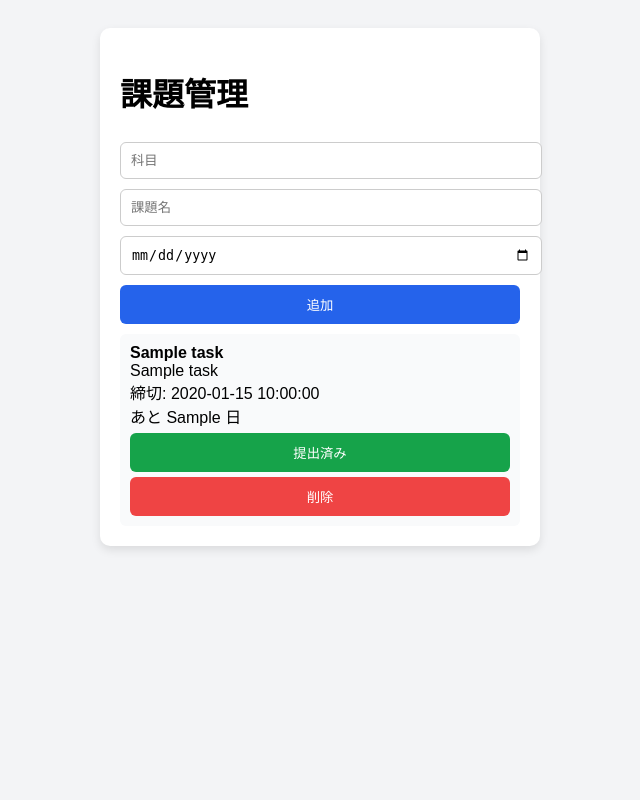
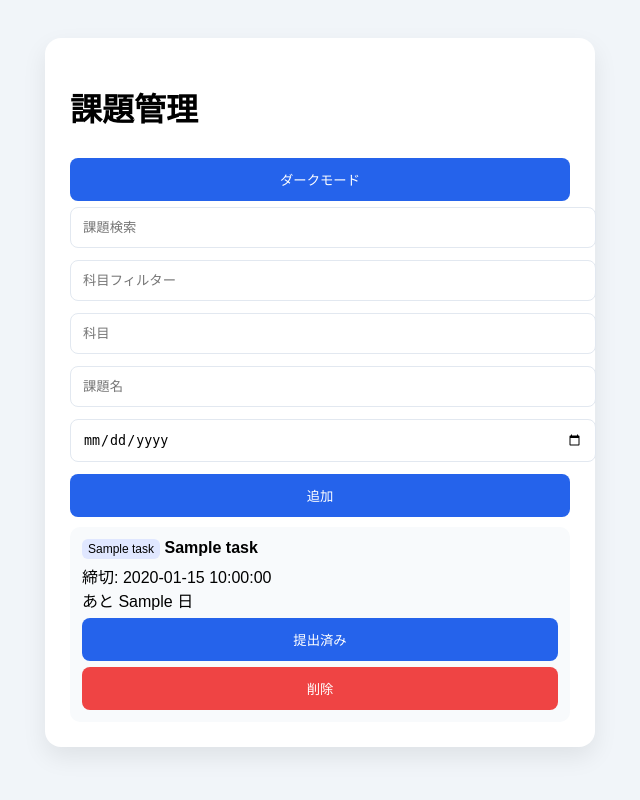
Before and after one commit to shogok0/task-app, a Flask app: template templates/index.html in a window 1280 px wide. Shown: the whole page, without its empty margins (320-960 px from the left). Run offline with Flask 3, Linux system fonts and the light colour scheme; the template is opened without the code that fills it: most values are stand-ins (such as "Sample title", 1, 10 or a date in 2020); some libraries are stand-ins or nearby versions.

Commit message:
UI upgrade

```diff
--- a/templates/index.html
+++ b/templates/index.html
@@ -8,61 +8,66 @@
 
 body{
 font-family: Arial;
-background:#f3f4f6;
-padding:20px;
+background:#f1f5f9;
+padding:30px;
+transition:0.3s;
+}
+
+.dark{
+background:#0f172a;
+color:white;
 }
 
 .container{
-max-width:400px;
+max-width:500px;
 margin:auto;
 background:white;
-padding:20px;
-border-radius:10px;
-box-shadow:0 4px 10px rgba(0,0,0,0.1);
+padding:25px;
+border-radius:16px;
+box-shadow:0 10px 25px rgba(0,0,0,0.08);
+}
+
+.dark .container{
+background:#1e293b;
 }
 
 input{
 width:100%;
-padding:10px;
-margin:5px 0;
-border-radius:6px;
-border:1px solid #ccc;
+padding:12px;
+margin:6px 0;
+border-radius:8px;
+border:1px solid #e2e8f0;
 }
 
 button{
 width:100%;
-padding:10px;
+padding:12px;
+border:none;
+border-radius:8px;
 background:#2563eb;
 color:white;
-border:none;
-border-radius:6px;
-margin-top:5px;
-}
-
-.delete{
-background:#ef4444;
-}
-
-.done{
-background:#16a34a;
+margin-top:6px;
+cursor:pointer;
 }
 
 .task{
-padding:10px;
+padding:12px;
 margin-top:10px;
-border-radius:6px;
+border-radius:10px;
+background:#f8fafc;
 }
 
-.red{
-background:#fee2e2;
+.dark .task{
+background:#334155;
 }
 
-.orange{
-background:#ffedd5;
-}
-
-.normal{
-background:#f9fafb;
+.subject{
+font-size:12px;
+background:#e0e7ff;
+padding:3px 6px;
+border-radius:6px;
+display:inline-block;
+margin-bottom:5px;
 }
 
 </style>
@@ -74,6 +79,12 @@ background:#f9fafb;
 <div class="container">
 
 <h1>課題管理</h1>
+
+<button onclick="toggleDark()">ダークモード</button>
+
+<input id="search" placeholder="課題検索" onkeyup="filterTasks()">
+
+<input id="subjectFilter" placeholder="科目フィルター" onkeyup="filterTasks()">
 
 <form action="/add" method="post">
 
@@ -87,25 +98,18 @@ background:#f9fafb;
 
 </form>
 
+<div id="tasks">
 
 {% for task in tasks %}
 
-<div class="task
-{% if task.days_left != None and task.days_left <= 0 %}
-red
-{% elif task.days_left != None and task.days_left <= 3 %}
-orange
-{% else %}
-normal
-{% endif %}
-">
+<div class="task">
 
-<b>{{task.subject}}</b><br>
+<div class="subject">{{task.subject}}</div>
 
 {% if task.done %}
-<del>{{task.task}}</del>
+<del class="taskname">{{task.task}}</del>
 {% else %}
-{{task.task}}
+<b class="taskname">{{task.task}}</b>
 {% endif %}
 
 <br>
@@ -116,9 +120,8 @@ normal
 <br>あと {{task.days_left}} 日
 {% endif %}
 
-
 <form action="/toggle/{{task.id}}" method="post">
-<button class="done">
+<button>
 {% if task.done %}
 未提出に戻す
 {% else %}
@@ -127,11 +130,8 @@ normal
 </button>
 </form>
 
-
 <form action="/delete/{{task.id}}" method="post">
-<button class="delete">
-削除
-</button>
+<button style="background:#ef4444">削除</button>
 </form>
 
 </div>
@@ -140,5 +140,37 @@ normal
 
 </div>
 
+</div>
+
+<script>
+
+function toggleDark(){
+document.body.classList.toggle("dark")
+}
+
+function filterTasks(){
+
+let search=document.getElementById("search").value.toLowerCase()
+let subject=document.getElementById("subjectFilter").value.toLowerCase()
+
+let tasks=document.querySelectorAll(".task")
+
+tasks.forEach(task=>{
+
+let name=task.querySelector(".taskname").innerText.toLowerCase()
+let sub=task.querySelector(".subject").innerText.toLowerCase()
+
+if(name.includes(search)&&sub.includes(subject)){
+task.style.display="block"
+}else{
+task.style.display="none"
+}
+
+})
+
+}
+
+</script>
+
 </body>
 </html>
```
